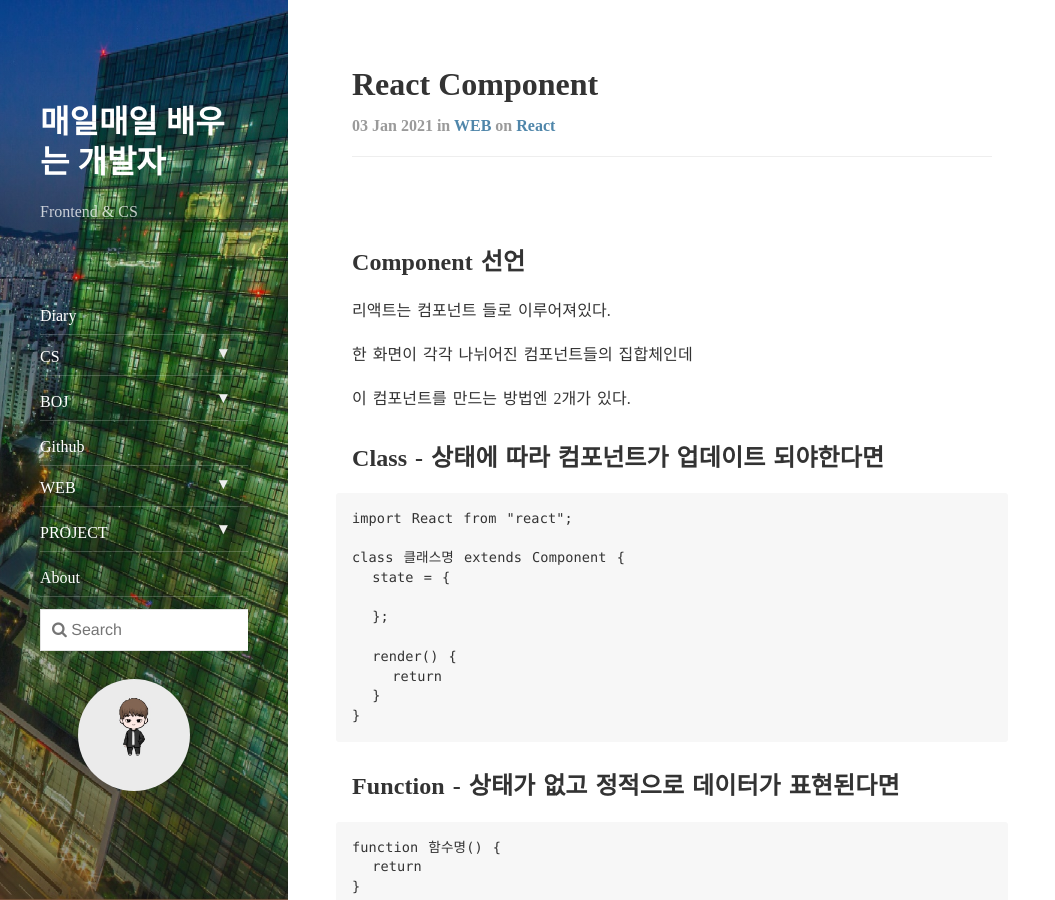
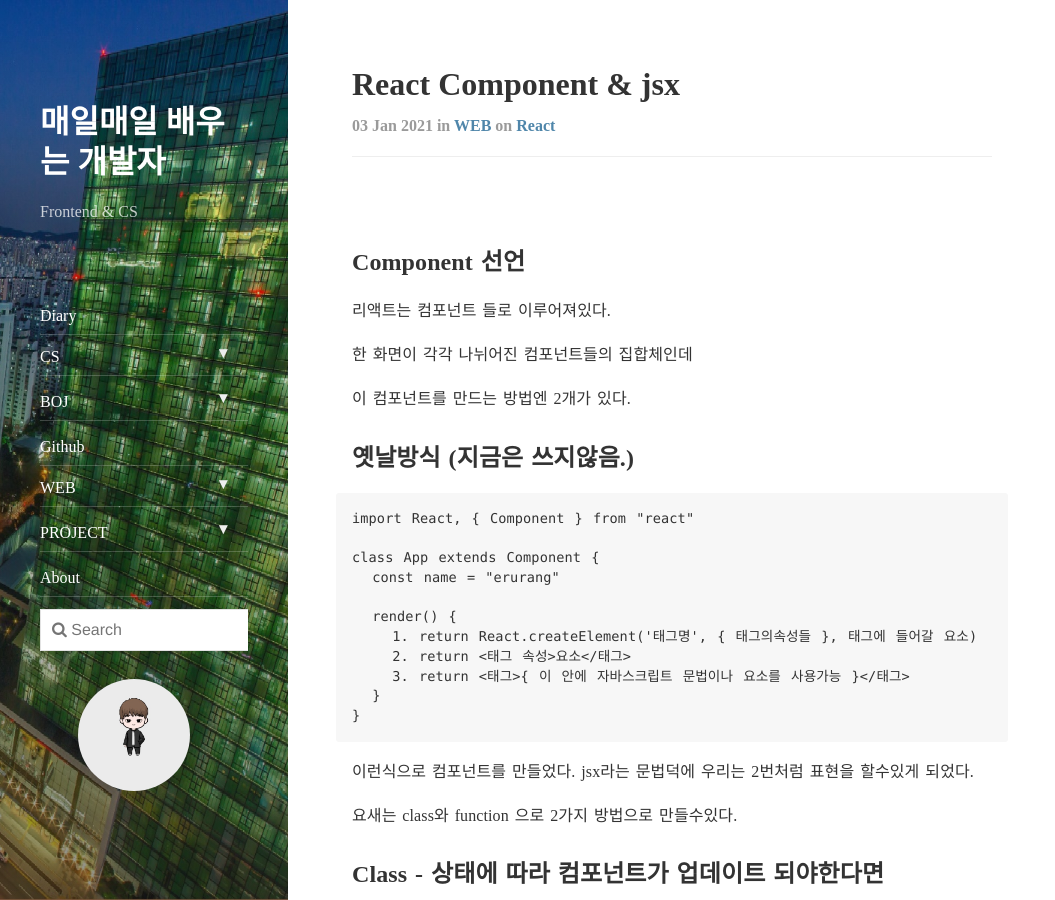
Before and after one commit to erurang/erurang.github.io, a Jekyll site: the page built from _posts/2021-01-03-web-react-component.md, in a window 1280 px wide and 900 px high. Shown: the whole window, without its empty margins (0-1055 px from the left). Built offline with Jekyll 4.4.1, drawn with Linux system fonts in a browser that asks for light colours; nearby versions of some CDN libraries; comment, search, counter and statistics services are not loaded.

Commit message:
component jsx 추가

````diff
--- a/_posts/2021-01-03-web-react-component.md
+++ b/_posts/2021-01-03-web-react-component.md
@@ -1,7 +1,7 @@
 ---
 layout: post
-title:  "React Component"
-subtitle: "React Component"
+title:  "React Component & jsx"
+subtitle: "React Component & jsx"
 categories: web
 tags: react
 comments: true
@@ -15,6 +15,25 @@ comments: true
 한 화면이 각각 나뉘어진 컴포넌트들의 집합체인데
 
 이 컴포넌트를 만드는 방법엔 2개가 있다.
+
+## 옛날방식 (지금은 쓰지않음.)
+
+```
+import React, { Component } from "react"
+
+class App extends Component {
+  const name = "erurang"
+
+  render() {
+    1. return React.createElement('태그명', { 태그의속성들 }, 태그에 들어갈 요소)
+    2. return <태그 속성>요소</태그>
+    3. return <태그>{ 이 안에 자바스크립트 문법이나 요소를 사용가능 }</태그>
+  }
+}
+```
+이런식으로 컴포넌트를 만들었다. jsx라는 문법덕에 우리는 2번처럼 표현을 할수있게 되었다.
+
+요새는 class와 function 으로 2가지 방법으로 만들수있다.
 
 ## Class - **상태**에 따라 컴포넌트가 업데이트 되야한다면
 ```
````
